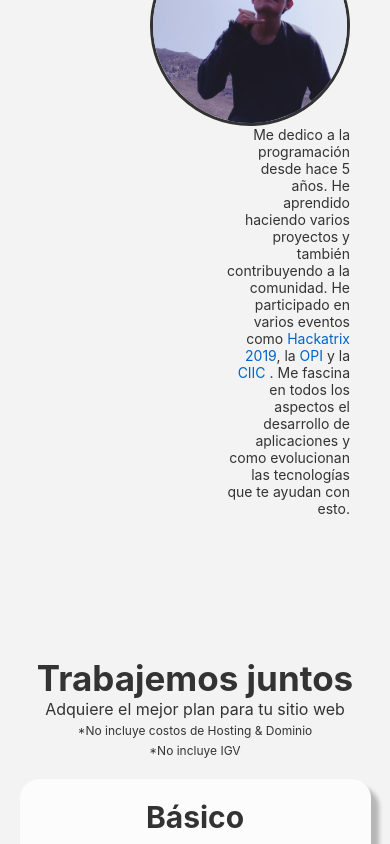
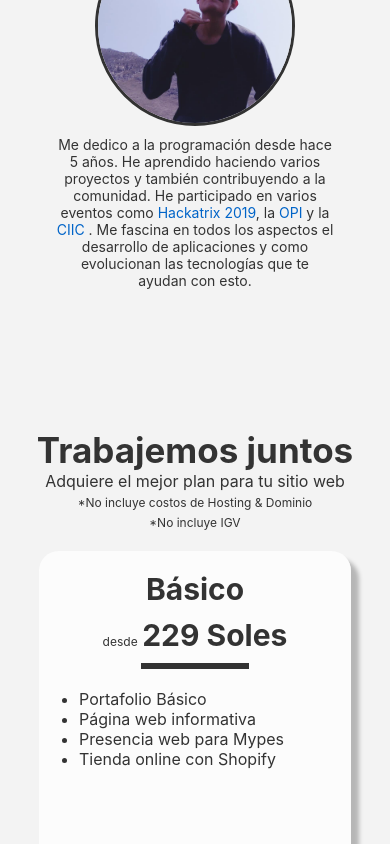
Before and after one commit to NicolasTicona/Portafolio, a Svelte app: page / in a window 390 px wide. Shown: the part 1000-1844 px from the top of the page. Built offline with nearby package versions, Linux system fonts and the light colour scheme.

Commit message:
primera version

```diff
--- a/public/index.html
+++ b/public/index.html
@@ -4,7 +4,7 @@
 	<meta charset='utf8'>
 	<meta name="viewport" content="width=device-width, initial-scale=1.0">
 
-	<title>Svelte app</title>
+	<title>Nicolas Ticona Valdivia | Programador y Desarrollador Web</title>
 
 	<link rel='icon' type='image/png' href='favicon.png'>
 	<link rel='stylesheet' href='global.css'>
--- a/src/Components/About/About.svelte
+++ b/src/Components/About/About.svelte
@@ -23,6 +23,16 @@
         width: 40%;
     }
 
+    @media screen and (max-width:768px){
+        .about {text-align: center}
+        .about-description{justify-content: center}
+
+        .about-description p{
+            width: 90%;
+            margin-top: 10px;
+        }
+    }
+
 </style>
 
 <script>
--- a/src/Components/Header/Header.svelte
+++ b/src/Components/Header/Header.svelte
@@ -64,7 +64,7 @@
         }
 
         .header-networks{
-            padding: 20px;
+            padding: 15px;
         }
     }
 
--- a/src/Components/Plans/Plans.svelte
+++ b/src/Components/Plans/Plans.svelte
@@ -33,7 +33,7 @@
     @media screen and (max-width:768px){
 
         .plans-card{
-            width: 90%;
+            width: 80%;
             margin: 20px 0;
         }
 
@@ -56,9 +56,8 @@
         title: 'Básico',
         cost : 229,
         description: [
-            'Portafolio de trabajo', 'Páginas web informativas',
-            'Negocios pequeños', 'Presencia online',
-            'Tienda online'
+            'Portafolio Básico', 'Página web informativa',
+            'Presencia web para Mypes', 'Tienda online con Shopify'
         ],
         boton: 'Lo quiero!'
     };
@@ -67,18 +66,20 @@
         title: 'Profesional',
         cost: 529,
         description: [
-            'Landing Page', 'Construcción de Marca',
-            'Negocios medianos - grandes',
-            'Campañas'
+            'Portafolio Profesional',
+            'Landing Page',
+            'Sitio web profesional',
+            'Construcción de Marca para presencia web'
         ],
         boton: 'Empecemos!'
     };
 
     let appPlan = {
         title: 'Plataforma Web',
-        cost: 999,
+        cost: 1299,
         description: [
-            'Aplicación / Plataforma Web'
+            'Aplicación / Plataforma Web',
+            'Blog Administrable'
         ],
         boton: 'Hablemos!'
     };
--- a/src/Components/Projects/Projects.svelte
+++ b/src/Components/Projects/Projects.svelte
@@ -38,6 +38,10 @@
     }
 
     @media screen and (max-width:768px){
+
+        .projects{
+            margin-top: 10px;
+        }
         .projects-card a{
             font-size: 16px;
             padding: 15px 35px;
@@ -63,11 +67,11 @@
         <a class="shadow" target="_blank" href="https://writerealtime.herokuapp.com/">WriteRealTime</a>
     </div>
     <div class="projects-card">
-        <a class="shadow" target="_blank" href=".">PokeApi App</a>
+        <a class="shadow" target="_blank" href="https://pokemon-crud.vercel.app/">PokeApi App</a>
     </div>
-    <div class="projects-card">
+    <!-- <div class="projects-card">
         <a class="shadow" target="_blank" href=".">Clon Spotify</a>
-    </div>
+    </div> -->
 
     <a class="projects-link-github" target="_blank" href="https://github.com/NicolasTicona?tab=repositories">Más proyectos en <span>Github</span></a>
 </div>
--- a/src/Components/Shared/Networks.svelte
+++ b/src/Components/Shared/Networks.svelte
@@ -15,6 +15,9 @@
     vertical-align: top;
 }
 
+
+@media screen and (max-width:768px){
+}
 
 </style>
 
```
